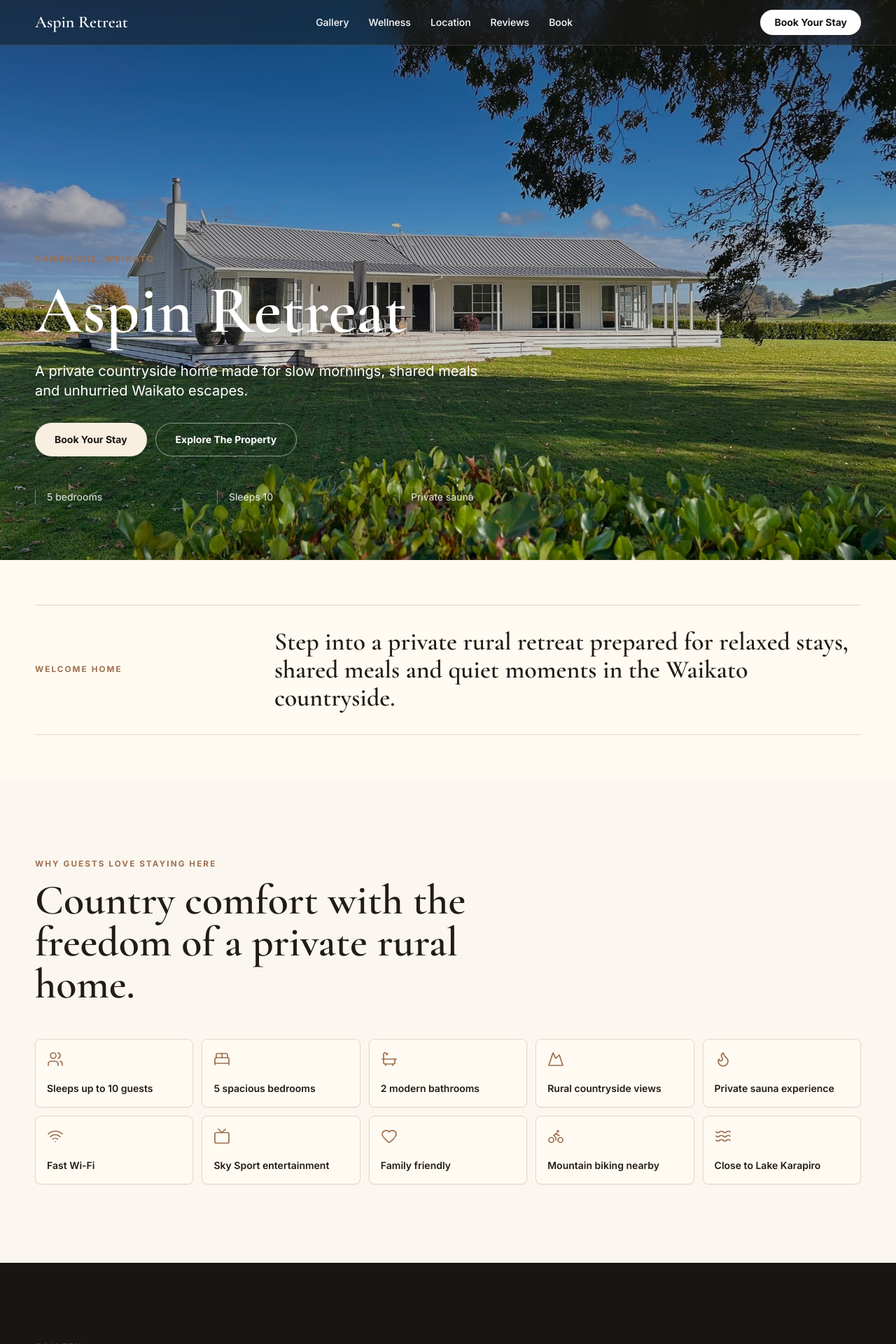
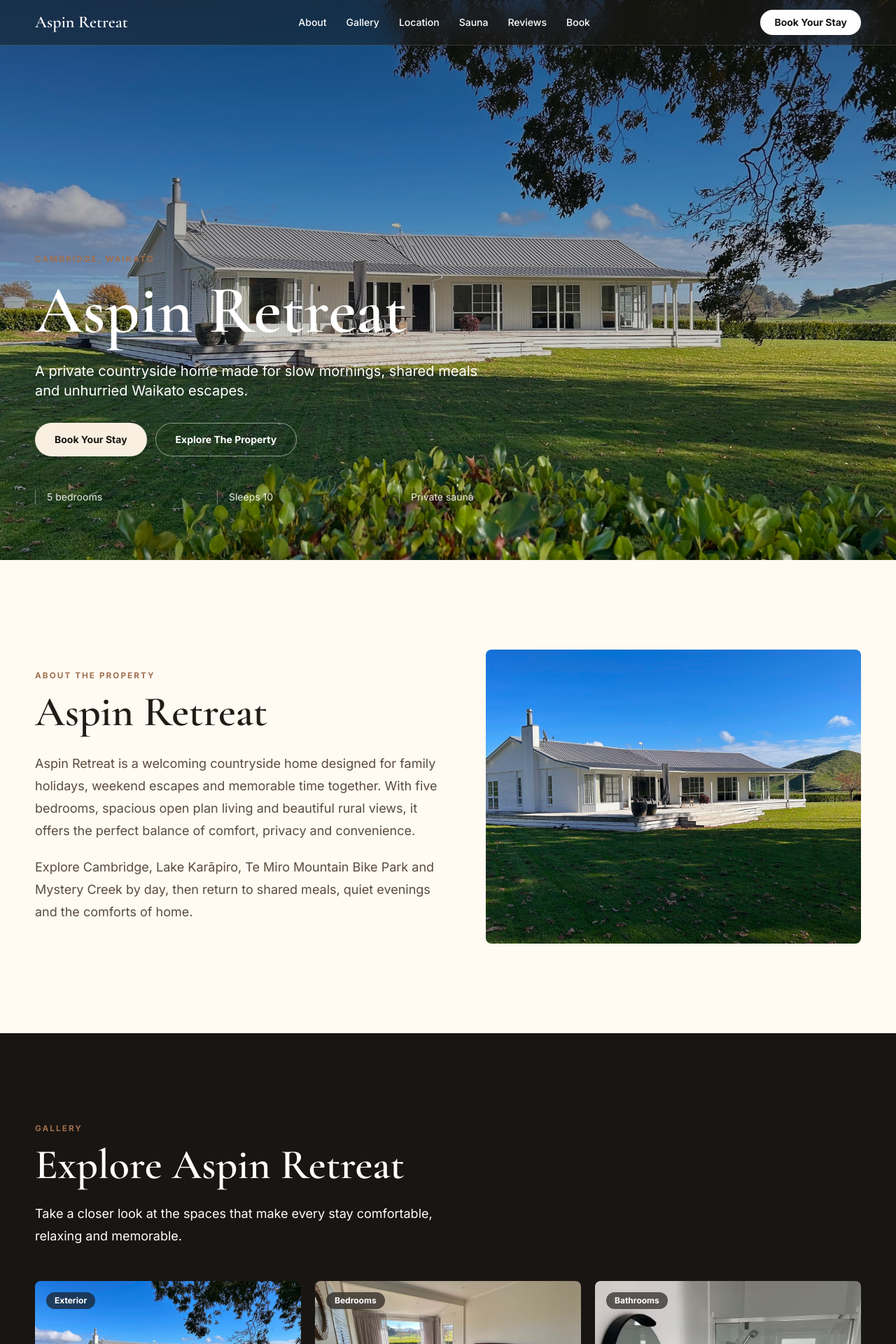
Before and after one commit to BenjaminKibby/Te-Miro-Retreat, a Next.js app: page / in a window 1280 px wide. Shown: the top 1920 px of the page at 70% size. Built offline with nearby package versions, Linux system fonts and the light colour scheme.

Commit message:
Refine Aspin Retreat page flow

```diff
--- a/src/components/home-page.tsx
+++ b/src/components/home-page.tsx
@@ -2,28 +2,18 @@
 
 import Image from "next/image";
 import {
-  Bath,
-  BedDouble,
-  Bike,
   CalendarDays,
   Car,
   ChevronLeft,
   ChevronRight,
   Flame,
-  Heart,
   Instagram,
   Mail,
   MapPin,
   Menu,
-  Mountain,
   Phone,
   Send,
-  Sparkles,
   Star,
-  Tv,
-  Users,
-  Waves,
-  Wifi,
   X,
 } from "lucide-react";
 import { AnimatePresence, motion, useScroll, useTransform } from "framer-motion";
@@ -129,20 +119,16 @@ const galleryImages: GalleryImage[] = [
   },
 ];
 
-const features = [
-  ["Sleeps up to 10 guests", Users],
-  ["5 spacious bedrooms", BedDouble],
-  ["2 modern bathrooms", Bath],
-  ["Rural countryside views", Mountain],
-  ["Private sauna experience", Flame],
-  ["Fast Wi-Fi", Wifi],
-  ["Sky Sport entertainment", Tv],
-  ["Family friendly", Heart],
-  ["Mountain biking nearby", Bike],
-  ["Close to Lake Karapiro", Waves],
+const bookedRanges: { start: string; end: string }[] = [];
+
+const navItems = [
+  ["About", "#property"],
+  ["Gallery", "#gallery"],
+  ["Location", "#location"],
+  ["Sauna", "#wellness"],
+  ["Reviews", "#reviews"],
+  ["Book", "#book"],
 ];
-
-const bookedRanges: { start: string; end: string }[] = [];
 
 const locationItems = [
   ["Cambridge Town Centre", "12 min", "Boutiques, cafes and village charm"],
@@ -363,9 +349,9 @@ export function HomePage() {
             Aspin Retreat
           </a>
           <div className="hidden items-center gap-7 text-sm font-medium lg:flex">
-            {["Gallery", "Wellness", "Location", "Reviews", "Book"].map((item) => (
-              <a key={item} href={`#${item.toLowerCase()}`} className="transition hover:text-[#d9bb8b]">
-                {item}
+            {navItems.map(([label, href]) => (
+              <a key={href} href={href} className="transition hover:text-[#d9bb8b]">
+                {label}
               </a>
             ))}
           </div>
@@ -404,9 +390,9 @@ export function HomePage() {
               </button>
             </div>
             <div className="section-shell flex flex-col gap-5 py-12 font-serif text-4xl">
-              {["Gallery", "Wellness", "Location", "Reviews", "Book"].map((item) => (
-                <a key={item} href={`#${item.toLowerCase()}`} onClick={() => setMenuOpen(false)}>
-                  {item}
+              {navItems.map(([label, href]) => (
+                <a key={href} href={href} onClick={() => setMenuOpen(false)}>
+                  {label}
                 </a>
               ))}
             </div>
@@ -467,55 +453,43 @@ export function HomePage() {
         </div>
       </section>
 
-      <section className="bg-[#fffaf2] py-12 sm:py-16">
-        <div className="section-shell border-y border-[#e4d8c8] py-8">
-          <div className="grid gap-6 lg:grid-cols-[0.55fr_1.45fr] lg:items-center">
-            <p className="eyebrow">Welcome home</p>
-            <p className="font-serif text-3xl font-semibold leading-snug text-[#221c17] sm:text-4xl">
-              Step into a private rural retreat prepared for relaxed stays, shared meals and quiet moments in the
-              Waikato countryside.
+      <section id="property" className="bg-[#fffaf2] py-24 sm:py-32">
+        <div className="section-shell grid gap-12 lg:grid-cols-[1fr_0.9fr] lg:items-center">
+          <div>
+            <p className="eyebrow">About the Property</p>
+            <h2 className="display mt-3 text-5xl font-semibold sm:text-6xl">Aspin Retreat</h2>
+            <p className="mt-7 max-w-2xl text-lg leading-8 text-[#5a4b3d]">
+              Aspin Retreat is a welcoming countryside home designed for family holidays, weekend escapes and
+              memorable time together. With five bedrooms, spacious open plan living and beautiful rural views, it
+              offers the perfect balance of comfort, privacy and convenience.
             </p>
+            <p className="mt-5 max-w-2xl text-lg leading-8 text-[#5a4b3d]">
+              Explore Cambridge, Lake Karāpiro, Te Miro Mountain Bike Park and Mystery Creek by day, then return to
+              shared meals, quiet evenings and the comforts of home.
+            </p>
+          </div>
+          <div className="relative min-h-[420px] overflow-hidden rounded-lg">
+            <Image
+              src="/images/exterior-hills-blue-sky.jpeg"
+              alt="White holiday home with lawn and rural hills"
+              fill
+              sizes="(min-width: 1024px) 45vw, 100vw"
+              className="object-cover"
+            />
           </div>
         </div>
       </section>
 
-      <section className="bg-[#fbf7f0] py-20 sm:py-28">
-        <div className="section-shell">
-          <div className="max-w-2xl">
-            <p className="eyebrow">Why guests love staying here</p>
-            <h2 className="display mt-3 text-5xl font-semibold sm:text-6xl">
-              Country comfort with the freedom of a private rural home.
-            </h2>
-          </div>
-          <div className="mt-12 grid grid-cols-2 gap-3 sm:grid-cols-3 lg:grid-cols-5">
-            {features.map(([label, Icon], index) => (
-              <motion.div
-                key={label as string}
-                initial={{ opacity: 0, y: 18 }}
-                whileInView={{ opacity: 1, y: 0 }}
-                viewport={{ once: true, margin: "-80px" }}
-                transition={{ delay: index * 0.035 }}
-                className="rounded-lg border border-[#e4d8c8] bg-[#fffaf2] p-4 shadow-sm"
-              >
-                <Icon className="mb-5 text-[#9f6f4e]" size={24} strokeWidth={1.7} />
-                <p className="text-sm font-semibold leading-5">{label as string}</p>
-              </motion.div>
-            ))}
-          </div>
-        </div>
-      </section>
-
-      <section id="gallery" className="bg-[#181512] py-20 text-white sm:py-28">
+      <section id="gallery" className="bg-[#181512] py-24 text-white sm:py-32">
         <div className="section-shell">
           <div className="flex flex-col justify-between gap-6 lg:flex-row lg:items-end">
             <div className="max-w-2xl">
               <p className="eyebrow text-[#d9bb8b]">Gallery</p>
               <h2 className="display mt-3 text-5xl font-semibold sm:text-6xl">
-                Explore the Retreat
+                Explore Aspin Retreat
               </h2>
               <p className="mt-6 max-w-xl text-lg leading-8 text-white/72">
-                A glimpse into the peaceful surroundings, stylish interiors, and breathtaking rural views that make
-                every stay unforgettable.
+                Take a closer look at the spaces that make every stay comfortable, relaxing and memorable.
               </p>
             </div>
           </div>
@@ -543,94 +517,14 @@ export function HomePage() {
         </div>
       </section>
 
-      <section id="property" className="bg-[#fffaf2] py-20 sm:py-28">
+      <section id="location" className="bg-[#fbf7f0] py-24 sm:py-32">
         <div className="section-shell">
-          <div className="max-w-4xl">
-            <p className="eyebrow">Property overview</p>
-            <h2 className="display mt-3 text-5xl font-semibold sm:text-6xl">
-              Escape to the tranquillity of the Waikato countryside.
-            </h2>
+          <div className="max-w-3xl">
+            <h2 className="display text-5xl font-semibold sm:text-6xl">Location</h2>
             <p className="mt-6 max-w-3xl text-lg leading-8 text-[#5a4b3d]">
-              Stay just minutes from the heart of Cambridge. Spend your days exploring local cafes, boutique
-              shopping, cycling trails, and nearby attractions before returning to your private retreat to relax,
-              reconnect, and take in the sweeping rural views.
-            </p>
-          </div>
-          <div className="mt-12 grid gap-5 md:grid-cols-3">
-            {[
-              [
-                "Accommodation",
-                ["Sleeps up to 10 guests", "1 King bedroom", "3 Queen bedrooms", "2 King Single beds", "2 Bathrooms", "Full laundry"],
-              ],
-              [
-                "Living",
-                ["Open plan living", "Large modern kitchen", "Indoor-outdoor flow", "Family dining space", "Large TV with Sky Sport"],
-              ],
-              [
-                "Comfort",
-                ["Unlimited Wi-Fi", "Heat transfer system", "Premium furnishings", "Quality bedding", "Spacious entertaining areas"],
-              ],
-            ].map(([title, items]) => (
-              <div key={title as string} className="min-w-0 rounded-lg border border-[#e4d8c8] bg-white p-6 shadow-sm sm:p-8">
-                <h3 className="font-serif text-3xl font-semibold leading-tight text-[#221c17]">{title as string}</h3>
-                <ul className="mt-6 space-y-3 text-base leading-7 text-[#5a4b3d]">
-                  {(items as string[]).map((item) => (
-                    <li key={item} className="flex gap-3">
-                      <Sparkles className="mt-1.5 shrink-0 text-[#c59b62]" size={16} />
-                      <span>{item}</span>
-                    </li>
-                  ))}
-                </ul>
-              </div>
-            ))}
-          </div>
-        </div>
-      </section>
-
-      <section id="wellness" className="relative bg-[#283224] py-20 text-white sm:py-28">
-        <div className="absolute inset-0 opacity-35">
-          <Image
-            src="/images/sauna-hot-rocks.jpeg"
-            alt="Private sauna at Aspin Retreat"
-            fill
-            sizes="100vw"
-            className="object-cover"
-          />
-        </div>
-        <div className="absolute inset-0 bg-gradient-to-r from-[#283224] via-[#283224]/86 to-[#283224]/55" />
-        <div className="section-shell relative grid gap-10 lg:grid-cols-[0.8fr_1.2fr] lg:items-center">
-          <div className="glass-panel rounded-lg p-6 text-[#221c17] sm:p-8">
-            <Flame className="mb-6 text-[#9f6f4e]" size={32} />
-            <p className="eyebrow">Sauna experience</p>
-            <h2 className="display mt-3 text-5xl font-semibold">Private sauna</h2>
-            <p className="mt-6 leading-8 text-[#5a4b3d]">
-              Relax in your private hot rock sauna and enjoy a moment of complete tranquility. Whether you&apos;ve
-              spent the day exploring Cambridge, Lake Karapiro, or the Te Miro trails, it&apos;s the perfect way to
-              unwind before settling in for the evening.
-            </p>
-          </div>
-          <div className="grid gap-4 sm:grid-cols-2">
-            {["Private sauna", "Essential oils", "Peaceful rural setting", "Post-adventure recovery"].map((item) => (
-              <div key={item} className="rounded-lg border border-white/15 bg-white/10 p-5 backdrop-blur">
-                <Star className="mb-5 text-[#d9bb8b]" size={20} fill="currentColor" />
-                <p className="font-serif text-2xl font-semibold">{item}</p>
-              </div>
-            ))}
-          </div>
-        </div>
-      </section>
-
-      <section id="location" className="bg-[#fbf7f0] py-20 sm:py-28">
-        <div className="section-shell">
-          <div className="max-w-2xl">
-            <p className="eyebrow">Location</p>
-            <h2 className="display mt-3 text-5xl font-semibold sm:text-6xl">
-              Nestled in the Waikato countryside, the retreat offers rural tranquility just 10 minutes from Cambridge and close to the region&apos;s top attractions.
-            </h2>
-            <p className="mt-6 text-lg leading-8 text-[#5a4b3d]">
-              Aspin Retreat is ideal for guests searching for luxury accommodation in Cambridge Waikato, group
-              accommodation in Cambridge NZ, accommodation near Mystery Creek, a holiday home near Lake Karapiro,
-              or a Te Miro retreat with private sauna accommodation in Waikato.
+              Enjoy the peace of rural Waikato while staying just minutes from Cambridge, Lake Karāpiro, Te Miro
+              Mountain Bike Park and Mystery Creek. Whether you&apos;re here for adventure, a special occasion or a
+              peaceful escape, Aspin Retreat is the perfect base to experience the best of the region.
             </p>
           </div>
           <div className="mt-12 grid gap-6 lg:grid-cols-[1fr_1.05fr]">
@@ -679,52 +573,94 @@ export function HomePage() {
         </div>
       </section>
 
-      <section className="bg-[#fbf7f0] py-20 sm:py-28">
-        <div className="section-shell grid gap-10 lg:grid-cols-[1fr_0.9fr] lg:items-center">
-          <div>
-            <p className="eyebrow">About the Property</p>
-            <h2 className="display mt-3 text-5xl font-semibold sm:text-6xl">
-              Designed to bring people together.
-            </h2>
-            <p className="mt-6 text-lg leading-8 text-[#5a4b3d]">
-              Whether you&apos;re planning a family gathering, a weekend escape, or accommodation for a local event,
-              the retreat has been designed to bring people together. Spacious open-plan living, five comfortable
-              bedrooms, a private sauna, and generous outdoor areas provide the perfect setting to relax, reconnect,
-              and create lasting memories.
-            </p>
-            <p className="mt-5 text-lg leading-8 text-[#5a4b3d]">
-              Thoughtfully renovated with modern comforts and surrounded by peaceful countryside, it&apos;s a place
-              where you can slow down, unwind, and enjoy everything the Waikato has to offer.
+      <section id="wellness" className="relative bg-[#283224] py-24 text-white sm:py-32">
+        <div className="absolute inset-0 opacity-35">
+          <Image
+            src="/images/sauna-hot-rocks.jpeg"
+            alt="Private sauna at Aspin Retreat"
+            fill
+            sizes="100vw"
+            className="object-cover"
+          />
+        </div>
+        <div className="absolute inset-0 bg-gradient-to-r from-[#283224] via-[#283224]/86 to-[#283224]/55" />
+        <div className="section-shell relative grid gap-10 lg:grid-cols-[0.85fr_1.15fr] lg:items-center">
+          <div className="glass-panel rounded-lg p-6 text-[#221c17] sm:p-8">
+            <Flame className="mb-6 text-[#9f6f4e]" size={32} />
+            <h2 className="display text-5xl font-semibold">Unwind in the Sauna</h2>
+            <p className="mt-6 leading-8 text-[#5a4b3d]">
+              After a day discovering the region, slow down in your private SAWO hot rock sauna. Comfortably seating up
+              to four guests, it&apos;s the perfect place to switch off and enjoy the evening together.
             </p>
           </div>
-          <div className="relative min-h-[420px] overflow-hidden rounded-lg">
-            <Image
-              src="/images/exterior-hills-blue-sky.jpeg"
-              alt="White holiday home with lawn and rural hills"
-              fill
-              sizes="(min-width: 1024px) 45vw, 100vw"
-              className="object-cover"
-            />
+          <div className="grid gap-4 sm:grid-cols-2">
+            {["SAWO hot rock sauna", "Seats up to four", "Evening unwind", "Private wellness space"].map((item) => (
+              <div key={item} className="rounded-lg border border-white/15 bg-white/10 p-5 backdrop-blur">
+                <Star className="mb-5 text-[#d9bb8b]" size={20} fill="currentColor" />
+                <p className="font-serif text-2xl font-semibold">{item}</p>
+              </div>
+            ))}
           </div>
         </div>
       </section>
 
-      <section id="book" className="bg-[#283224] py-20 text-white sm:py-28">
+      <section id="reviews" className="bg-[#fffaf2] py-24 sm:py-32">
+        <div className="section-shell grid gap-10 lg:grid-cols-[0.8fr_1.2fr] lg:items-center">
+          <div>
+            <h2 className="display text-5xl font-semibold sm:text-6xl">Guest Reviews</h2>
+            <p className="mt-6 max-w-xl text-lg leading-8 text-[#5a4b3d]">
+              Read what past guests have shared about their stay at Aspin Retreat.
+            </p>
+          </div>
+          <div className="rounded-lg bg-[#181512] p-6 text-white shadow-2xl sm:p-9">
+            <div className="mb-8 flex gap-1 text-[#d9bb8b]">
+              {Array.from({ length: 5 }).map((_, index) => (
+                <Star key={index} size={20} fill="currentColor" />
+              ))}
+            </div>
+            <AnimatePresence mode="wait">
+              <motion.div
+                key={activeReview.name}
+                initial={{ opacity: 0, x: 18 }}
+                animate={{ opacity: 1, x: 0 }}
+                exit={{ opacity: 0, x: -18 }}
+                transition={{ duration: 0.28 }}
+              >
+                <p className="font-serif text-3xl leading-tight sm:text-4xl">&ldquo;{activeReview.text}&rdquo;</p>
+                <div className="mt-8">
+                  <p className="font-bold">{activeReview.name}</p>
+                  <p className="text-sm text-white/62">{activeReview.stay}</p>
+                </div>
+              </motion.div>
+            </AnimatePresence>
+            <div className="mt-8 flex gap-3">
+              <button
+                className="inline-flex h-11 w-11 items-center justify-center rounded-full border border-white/20 transition hover:bg-white/10"
+                onClick={() => setReviewIndex((reviewIndex - 1 + reviews.length) % reviews.length)}
+                aria-label="Previous review"
+              >
+                <ChevronLeft size={19} />
+              </button>
+              <button
+                className="inline-flex h-11 w-11 items-center justify-center rounded-full border border-white/20 transition hover:bg-white/10"
+                onClick={() => setReviewIndex((reviewIndex + 1) % reviews.length)}
+                aria-label="Next review"
+              >
+                <ChevronRight size={19} />
+              </button>
+            </div>
+          </div>
+        </div>
+      </section>
+
+      <section id="book" className="bg-[#283224] py-24 text-white sm:py-32">
         <div className="section-shell grid gap-10 lg:grid-cols-[0.9fr_1.1fr] lg:items-start">
           <div>
-            <p className="eyebrow text-[#d9bb8b]">Direct booking</p>
-            <h2 className="display mt-3 text-5xl font-semibold sm:text-6xl">Reserve Your Escape Today</h2>
-            <p className="mt-6 text-lg leading-8 text-white/76">
-              Select your arrival and departure dates from the calendar, add your guest details, and we will come back
-              with pricing and the next steps to secure your stay.
+            <h2 className="display text-5xl font-semibold sm:text-6xl">Book Your Stay</h2>
+            <p className="mt-6 max-w-xl text-lg leading-8 text-white/76">
+              We look forward to welcoming you to Aspin Retreat. Reserve your stay today and start planning your next
+              Waikato getaway.
             </p>
-            <div className="mt-8 grid grid-cols-3 gap-3">
-              {["Calendar view", "Booked dates blocked", "Direct enquiry"].map((item) => (
-                <div key={item} className="rounded-lg border border-white/14 bg-white/8 p-4 text-sm font-bold">
-                  {item}
-                </div>
-              ))}
-            </div>
           </div>
           <form onSubmit={handleBookingSubmit} className="rounded-lg bg-[#fffaf2] p-5 text-[#221c17] shadow-2xl sm:p-7">
             <div>
@@ -861,59 +797,6 @@ export function HomePage() {
         </div>
       </section>
 
-      <section id="reviews" className="bg-[#fffaf2] py-20 sm:py-28">
-        <div className="section-shell grid gap-10 lg:grid-cols-[0.8fr_1.2fr] lg:items-center">
-          <div>
-            <p className="eyebrow">Reviews</p>
-            <h2 className="display mt-3 text-5xl font-semibold sm:text-6xl">
-              Guest Experiences
-            </h2>
-            <p className="mt-6 text-lg leading-8 text-[#5a4b3d]">
-              From family getaways and cycling weekends to corporate retreats and Mystery Creek events, our guests
-              love the comfort, privacy, and stunning rural setting of Aspin Retreat.
-            </p>
-          </div>
-          <div className="rounded-lg bg-[#181512] p-6 text-white shadow-2xl sm:p-9">
-            <div className="mb-8 flex gap-1 text-[#d9bb8b]">
-              {Array.from({ length: 5 }).map((_, index) => (
-                <Star key={index} size={20} fill="currentColor" />
-              ))}
-            </div>
-            <AnimatePresence mode="wait">
-              <motion.div
-                key={activeReview.name}
-                initial={{ opacity: 0, x: 18 }}
-                animate={{ opacity: 1, x: 0 }}
-                exit={{ opacity: 0, x: -18 }}
-                transition={{ duration: 0.28 }}
-              >
-                <p className="font-serif text-3xl leading-tight sm:text-4xl">&ldquo;{activeReview.text}&rdquo;</p>
-                <div className="mt-8">
-                  <p className="font-bold">{activeReview.name}</p>
-                  <p className="text-sm text-white/62">{activeReview.stay}</p>
-                </div>
-              </motion.div>
-            </AnimatePresence>
-            <div className="mt-8 flex gap-3">
-              <button
-                className="inline-flex h-11 w-11 items-center justify-center rounded-full border border-white/20 transition hover:bg-white/10"
-                onClick={() => setReviewIndex((reviewIndex - 1 + reviews.length) % reviews.length)}
-                aria-label="Previous review"
-              >
-                <ChevronLeft size={19} />
-              </button>
-              <button
-                className="inline-flex h-11 w-11 items-center justify-center rounded-full border border-white/20 transition hover:bg-white/10"
-                onClick={() => setReviewIndex((reviewIndex + 1) % reviews.length)}
-                aria-label="Next review"
-              >
-                <ChevronRight size={19} />
-              </button>
-            </div>
-          </div>
-        </div>
-      </section>
-
       <section className="bg-[#fffaf2] py-20 sm:py-28">
         <div className="section-shell">
           <div className="max-w-2xl">
```
